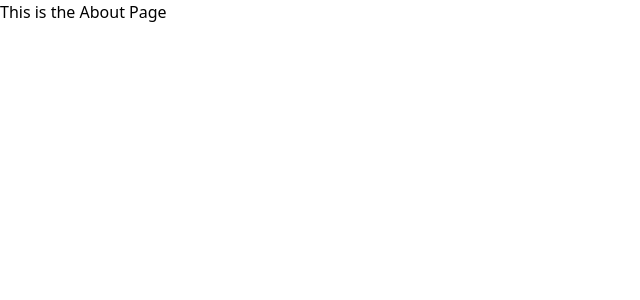
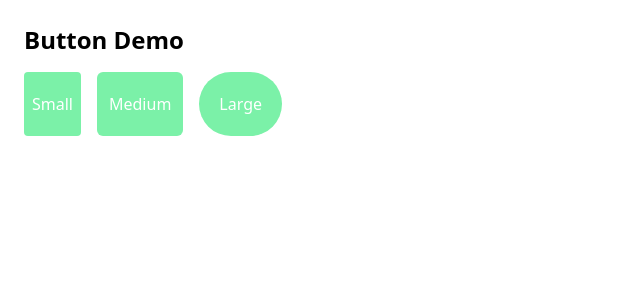
Before and after one commit to Molecule-Cloud/alx-project-0x02-setup, a Next.js app in the folder alx-project-0x02/: page /about in a window 1280 px wide. Shown: the top 300 px of the page, without its empty margins (0-640 px from the left). Built offline with nearby package versions, Linux system fonts and the light colour scheme.

Commit message:
Added button pprops

```diff
--- /dev/null
+++ b/alx-project-0x02/components/common/Button.tsx
@@ -0,0 +1,24 @@
+import { ButtonProps } from '@/interfaces'
+
+const Button: React.FC<ButtonProps> = ({ size, shape, text }) => {
+    const sizeClasses = {
+        small: "p-2",
+        medium: "p-3",
+        large: "p-5",
+    }
+
+    const shapeClasses = {
+        'rounded-sm': "rounded-sm",
+        'rounded-md': "rounded-md",
+        'rounded-full': "rounded-full"
+    }
+
+    return (
+        <button className={`${sizeClasses[size]} ${shapeClasses[shape]} bg-green-300 text-white hover:bg-green-400`}>
+            {text}
+        </button>
+    )
+}
+
+
+export default Button;
--- a/alx-project-0x02/interfaces/index.ts
+++ b/alx-project-0x02/interfaces/index.ts
@@ -15,3 +15,10 @@ export interface PostModalProps {
     onClose: () => void;
     onSubmit: (title: string, content: string) => void;
 }
+
+
+export interface ButtonProps {
+    size: 'small' | 'medium' | 'large';
+    shape: 'rounded-sm' | 'rounded-md' | 'rounded-full';
+    text: string;
+}
--- a/alx-project-0x02/pages/about.tsx
+++ b/alx-project-0x02/pages/about.tsx
@@ -1,11 +1,21 @@
+import Button from '@/components/common/Button'
+
+
 const About: React.FC = () => {
     return (
-        <>
-            <div>
-                <p>This is the About Page</p>
-            </div>
-        </>
-    )
-}
+    <div className="p-6">
+      <h1 className="text-2xl font-bold mb-4">Button Demo</h1>
+      <div className="flex gap-4">
+        <Button size="small" shape="rounded-sm" text="Small">
+        </Button>
+        <Button size="medium" shape="rounded-md" text="Medium">
+        </Button>
+        <Button size="large" shape="rounded-full" text="Large">
+        </Button>
+      </div>
+    </div>
+  );
+};
+
 
 export default About;
--- a/alx-project-0x02/pages/home.tsx
+++ b/alx-project-0x02/pages/home.tsx
@@ -30,7 +30,7 @@ const Home: React.FC = () => {
             {/* Render the Posts Dymamically */}
             {
                 posts.map((post, index) => (
-                    <div className='flex items-center flex-col p-12  border' key={index}>
+                    <div className='flex items-center justify-center space-x-4' key={index}>
                         <h2>{ post.title }</h2>
                         <p>{ post.content }</p>
                     </div>
--- a/alx-project-0x02/pages/index.tsx
+++ b/alx-project-0x02/pages/index.tsx
@@ -1,11 +1,13 @@
 import Header from '@/components/layout/Header'
 import Home from '@/pages/home'
+import About from '@/pages/about'
 
 const Landing: React.FC = () => {
   return (
     <>
     <Header />
     <Home />
+    <About />
     </>
   )
 }
```
